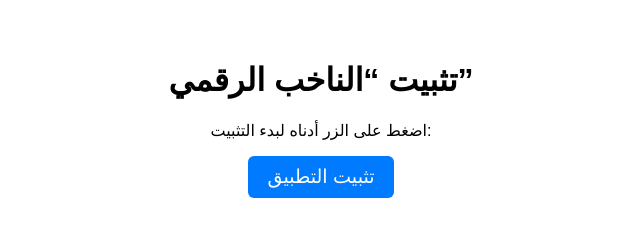
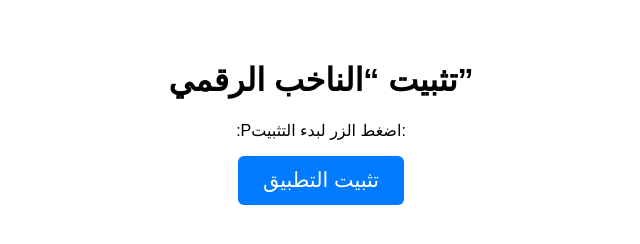
Before and after one commit to hisham2630/nakheb-raqami-ota, a plain HTML site: page index.html in a window 1280 px wide. Shown: the whole page, without its empty margins (319-959 px from the left). Drawn offline with Linux system fonts and the light colour scheme.

Commit message:
Update index.html

```diff
--- a/index.html
+++ b/index.html
@@ -9,30 +9,32 @@
       font-family: sans-serif;
       padding: 2em;
     }
-    a.install-button {
+    button#install {
       display: inline-block;
       background: #007aff;
       color: white;
-      font-size: 1.2em;
-      padding: 0.5em 1em;
+      font-size: 1.3em;
+      padding: 0.6em 1.2em;
+      border: none;
       border-radius: 6px;
-      text-decoration: none;
+      cursor: pointer;
     }
-    a.install-button:active {
+    button#install:active {
       opacity: 0.8;
     }
   </style>
 </head>
 <body>
   <h1>تثبيت “الناخب الرقمي”</h1>
-  <p>اضغط على الزر أدناه لبدء التثبيت:</p>
-  <p>
-    <a
-      class="install-button"
-      href="itms-services://?action=download-manifest&amp;url=https://dl.dropboxusercontent.com/scl/fi/dvme63n36xe8sqa5yihsc/manifest.plist?rlkey=0wn0uqno2wvuqdb1mxr6f9dbl&amp;st=d7oebfb9&amp;dl=1"
-    >
-      تثبيت التطبيق
-    </a>
-  </p>
+  <p> :Pاضغط الزر لبدء التثبيت:</p>
+  <button id="install">تثبيت التطبيق</button>
+
+  <script>
+    document.getElementById('install').addEventListener('click', function() {
+      // Replace the newlines/spaces with your exact one-line manifest URL:
+      var manifestUrl = 'https://dl.dropboxusercontent.com/scl/fi/5p74pin5w9iawyzddjj2g/manifest.plist?rlkey=0wn0uqno2wvuqdb1mxr6f9dbl&amp;st=d7oebfb9&amp;dl=1';
+      window.location.href = 'itms-services://?action=download-manifest&url=' + manifestUrl;
+    });
+  </script>
 </body>
 </html>
```
